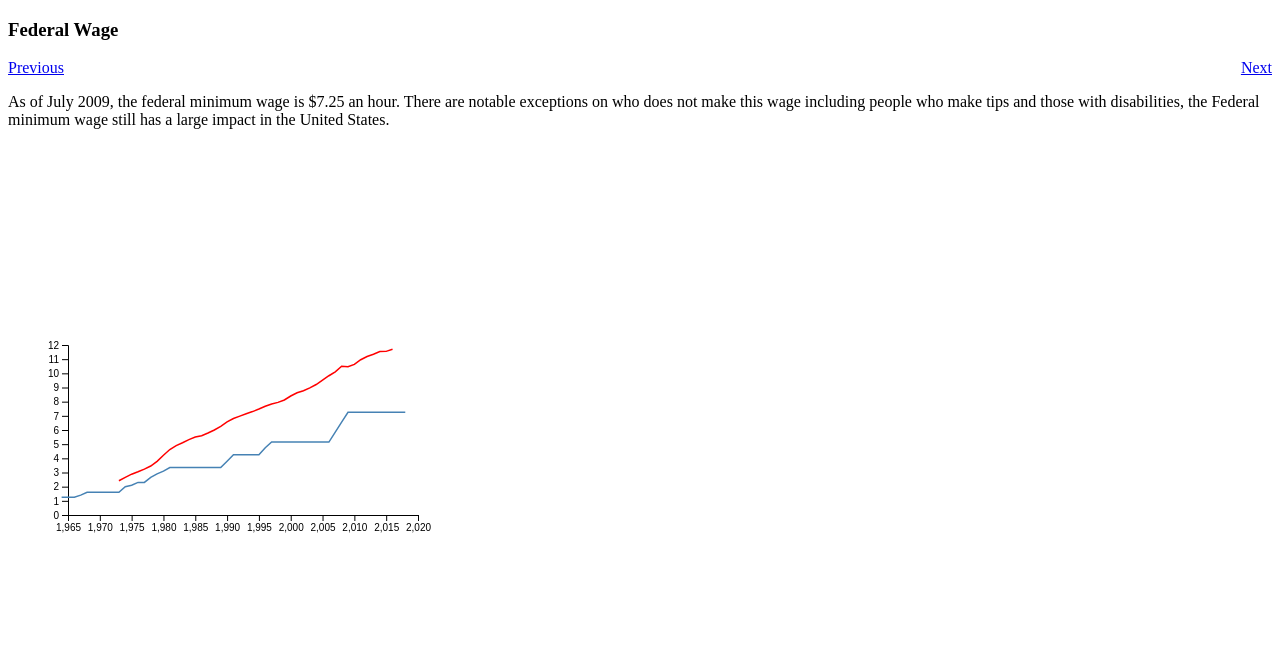
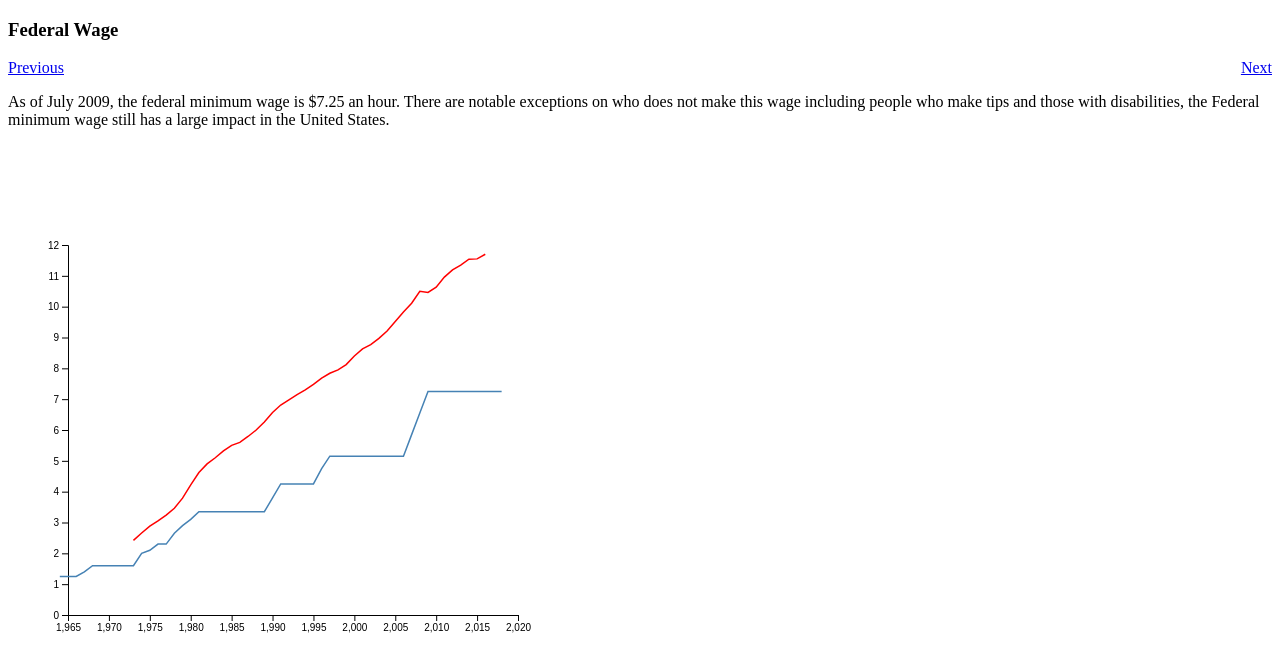
Before and after one commit to evana2/cs416_narrative_visualization, a plain HTML site: page part1.html in a window 1280 px wide. Drawn offline with nearby package versions, Linux system fonts and the light colour scheme.

Commit message:
Update part1.html

```diff
--- a/part1.html
+++ b/part1.html
@@ -25,9 +25,9 @@
 <script>
 
     // set the dimensions and margins of the graph
-    var margin = {top: 200, right: 50, bottom: 30, left: 60},
-        width = 460 - margin.left - margin.right,
-        height = 400 - margin.top - margin.bottom;
+    var margin = {top: 100, right: 50, bottom: 30, left: 60},
+        width = 560 - margin.left - margin.right,
+        height = 500 - margin.top - margin.bottom;
 
     // append the svg object to the body of the page
     var svg = d3.select("#my_dataviz")
@@ -46,8 +46,6 @@
      var y = d3.scaleLinear()
        .domain([0, 12])
        .range([ height, 0 ]);
-
-
 
     //Read the data
     d3.csv("MinimumWage.csv",
```
